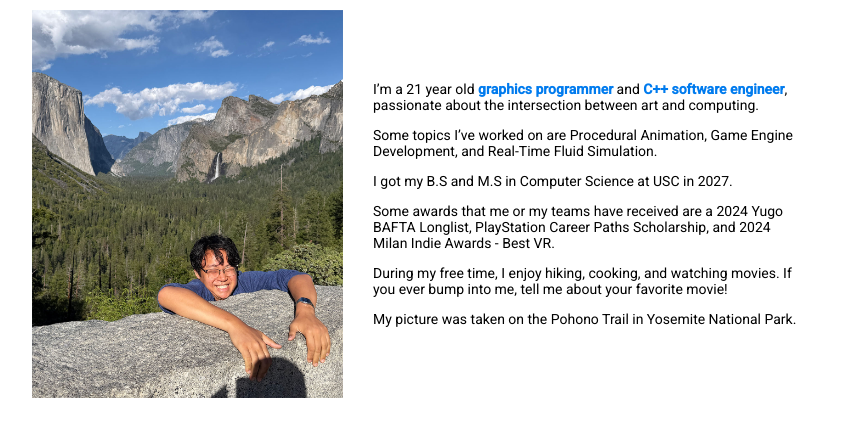
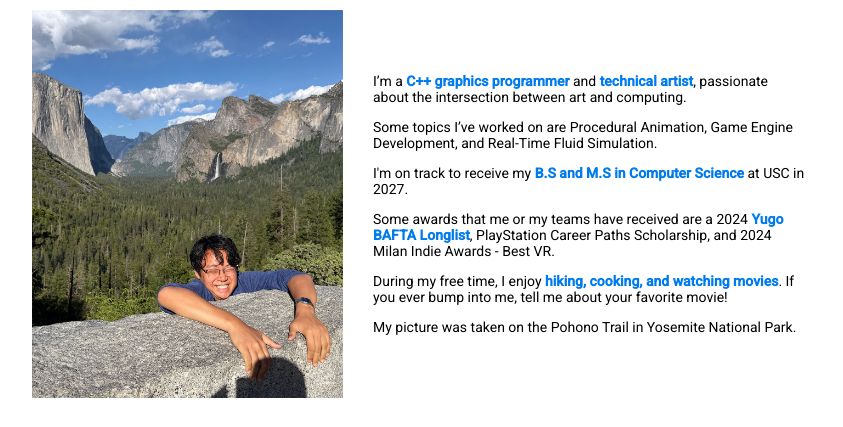
Before and after one commit to NotSuspicious/PortfolioWebsite, an Eleventy site: page src/index.njk in a window 1280 px wide. Shown: the part 335-762 px from the top of the page, without its empty margins (218-1061 px from the left). Built offline with nearby package versions, Linux system fonts and the light colour scheme; Eleventy itself is replaced by a stand-in of ours; files that its build step writes are made by us from their sources.

Commit message:
udpated about me

```diff
--- a/src/index.njk
+++ b/src/index.njk
@@ -14,11 +14,11 @@ layout: base.njk
 				<img src="/about/media/AboutPhoto.jpg" alt="William Zhao on the Pohono Trail in Yosemite National Park">
 			</div>
 			<div class="about-text">
-				<p>I&rsquo;m a 21 year old <strong class="accent">graphics programmer</strong> and <strong class="accent">C++ software engineer</strong>, passionate about the intersection between art and computing.</p>
+				<p>I&rsquo;m a <strong class="accent">C++ graphics programmer</strong> and <strong class="accent">technical artist</strong>, passionate about the intersection between art and computing.</p>
 				<p>Some topics I&rsquo;ve worked on are Procedural Animation, Game Engine Development, and Real-Time Fluid Simulation.</p>
-				<p>I got my B.S and M.S in Computer Science at USC in 2027.</p>
-				<p>Some awards that me or my teams have received are a 2024 Yugo BAFTA Longlist, PlayStation Career Paths Scholarship, and 2024 Milan Indie Awards - Best VR.</p>
-				<p>During my free time, I enjoy hiking, cooking, and watching movies. If you ever bump into me, tell me about your favorite movie!</p>
+				<p>I'm on track to receive my <strong class="accent">B.S and M.S in Computer Science</strong> at USC in 2027.</p>
+				<p>Some awards that me or my teams have received are a 2024 <strong class="accent">Yugo BAFTA Longlist</strong>, PlayStation Career Paths Scholarship, and 2024 Milan Indie Awards - Best VR.</p>
+				<p>During my free time, I enjoy <strong class="accent">hiking, cooking, and watching movies</strong>. If you ever bump into me, tell me about your favorite movie!</p>
 				<p>My picture was taken on the Pohono Trail in Yosemite National Park.</p>
 			</div>
 		</div>
```
